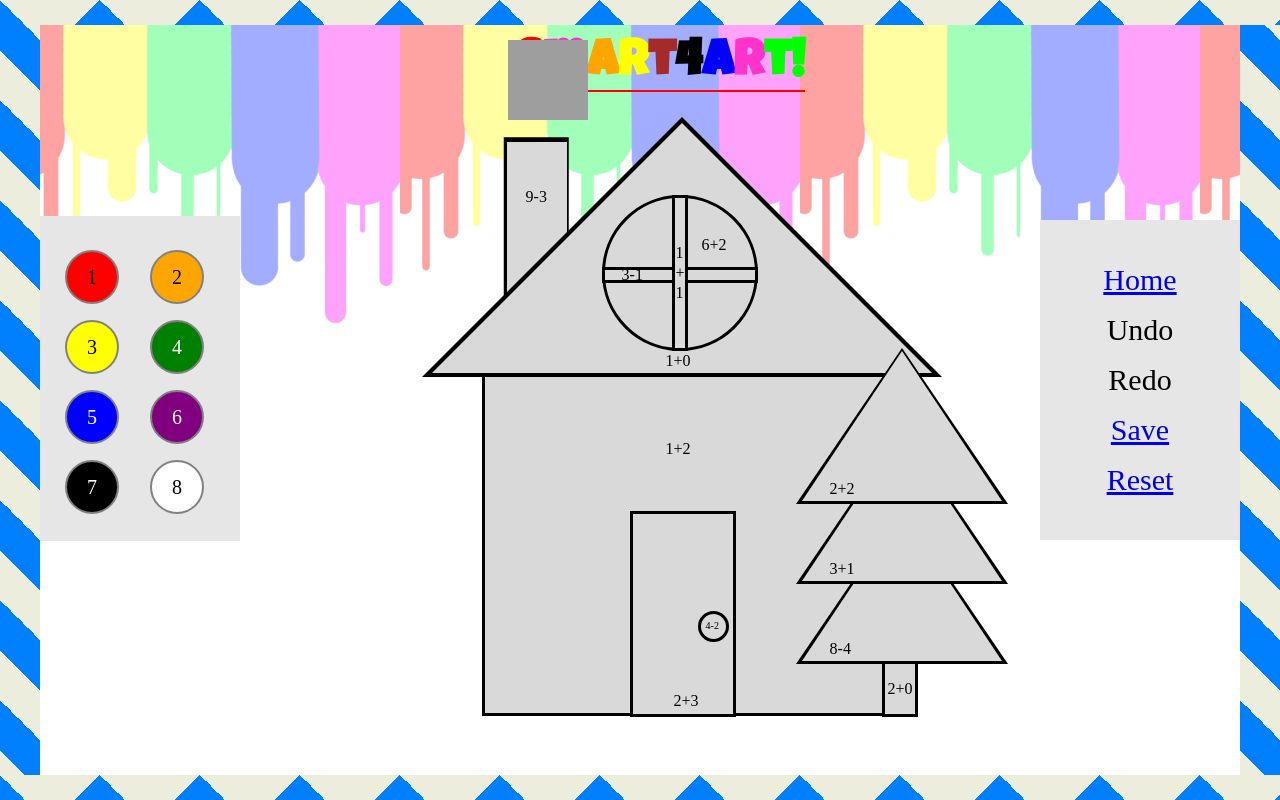
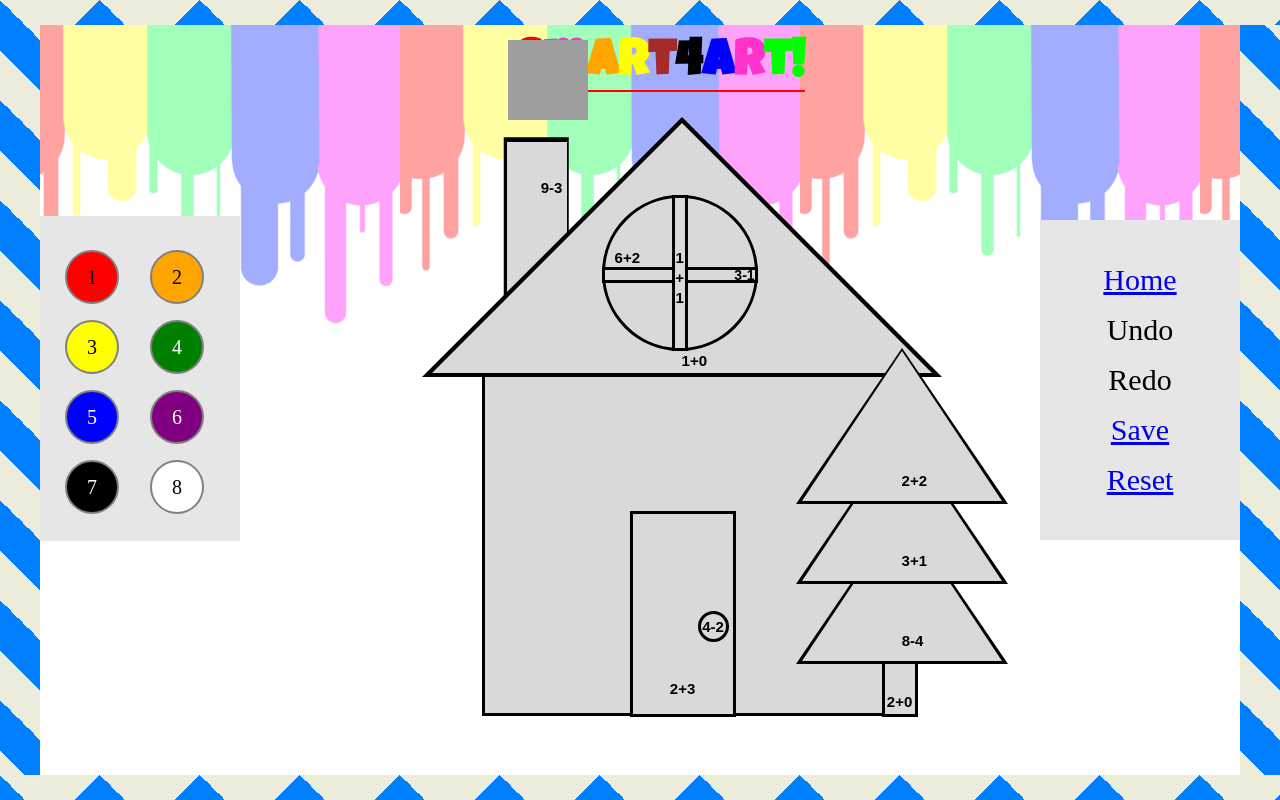
Before and after one commit to MasterLillyclaw/Project-LAL, a Python web app: template templates/MathHouse.html in a window 1280 px wide. Run offline with Jinja, Linux system fonts and the light colour scheme; the template is opened without the code that fills it, so the values that code supplies are empty; some libraries are stand-ins or nearby versions; grey boxes are pictures that could not be loaded.

Commit message:
Snowman and house both have specific palette working now

```diff
--- a/static/HouseTemplate.css
+++ b/static/HouseTemplate.css
@@ -15,6 +15,7 @@
   position: absolute;
   margin-left: 0%;
   margin-top: 35%;
+  font-size: 15px;
 }
 
 #Roof {
@@ -26,6 +27,8 @@
   position: absolute;
   margin-left: -12.5%;
   margin-top: -18%;
+  line-height: 475px;
+  font-size: 15px;
 }
 
 #RoofOutline {
@@ -39,6 +42,11 @@
   margin-top: -19.5%;
 }
 
+div .rotateText {
+  -webkit-transform: rotate(-90deg);
+  padding-right: 14px;
+}
+
 #Chimney {
 	border-bottom: 60px solid #d9d9d9;
 	border-left: 0px solid transparent;
@@ -49,6 +57,7 @@
   margin-left: -5%;
   margin-top: -2%;
   position: absolute;
+  font-size: 15px;
 }
 
 #ChimneyOutline {
@@ -71,6 +80,8 @@
   position: absolute;
   margin-left: 37%;
   margin-top: 79%;
+  line-height: 350px;
+  font-size: 15px;
 }
 
 #DoorKnob {
@@ -84,6 +95,8 @@
   margin-left: 54%;
   margin-top: 104%;
   position: absolute;
+  line-height: 25px;
+  font-size: 15px;
 }
 
 #TreeTop {
@@ -95,6 +108,8 @@
   position: absolute;
   margin-left: 80%;
   margin-top: 39%;
+  line-height: 260px;
+  font-size: 15px;
 }
 
 #TreeMiddle {
@@ -106,6 +121,8 @@
   position: absolute;
   margin-left: 80%;
   margin-top: 59%;
+  line-height: 260px;
+  font-size: 15px;
 }
 
 #TreeBottom {
@@ -117,6 +134,12 @@
   position: absolute;
   margin-left: 80%;
   margin-top: 79%;
+  line-height: 260px;
+  font-size: 15px;
+}
+
+div .dontWrap {
+  width: 22px;
 }
 
 #TreeTopOutline {
@@ -160,10 +183,12 @@
   position: absolute;
   margin-left: 100%;
   margin-top: 104%;
+  line-height: 175px;
+  font-size: 15px;
 }
 
 #Window {
-  width: 150px;
+  width: 140px;
   height: 150px;
   border: solid;
   background: #d9d9d9;
@@ -172,17 +197,24 @@
   border-radius: 300px;
   margin-left: 30%;
   margin-top: 0%;
+  text-align: left;
   position: absolute;
+  line-height: 120px;
+  padding-left: 10px;
+  font-size: 15px;
 }
 
 #WindowCrossVer {
   background: #d9d9d9;
   border: solid;
-  height: 150px;
+  height: 100px;
   position: absolute;
   width: 10px;
   margin-left: 47.5%;
   margin-top: 0%;
+  padding-top: 50px;
+  line-height: 20px;
+  font-size: 15px;
 }
 
 #WindowCrossHor {
@@ -193,6 +225,9 @@
   width: 150px;
   margin-left: 30%;
   margin-top: 18%;
+  text-align: right;
+  line-height: 11px;
+  font-size: 14px;
 }
 /*webpage border*/
 #top, #bottom, #left, #right {
--- a/static/MathPalette.js
+++ b/static/MathPalette.js
@@ -4,6 +4,7 @@ var color;
 function makeColorRed() {
   $("#redCircle").on("click", function () {
     color = $(this).css("background");
+    var expected = $(this).css("background");
     // It only affects the middle part of the snowman's hat
     $("#HatMiddle").on("click", function () {
       if (color == expected) {
@@ -18,7 +19,6 @@ function makeColorRed() {
       if (color == expected) {
         $(this).css("border-bottom", "250px solid red");
         $(this).css("color", "red");
-        $(this).css("border", "solid black");
       }
     });
   })
@@ -101,21 +101,18 @@ function makeColorGreen() {
       if (color == expected) {
         $(this).css("border-bottom", "150px solid green");
         $(this).css("color", "green");
-        $(this).css("border", "solid black");
       }
     });
     $("#TreeMiddle").on("click", function () {
       if (color == expected) {
         $(this).css("border-bottom", "150px solid green");
         $(this).css("color", "green");
-        $(this).css("border", "solid black");
       }
     });
     $("#TreeTop").on("click", function () {
       if (color == expected) {
         $(this).css("border-bottom", "150px solid green");
         $(this).css("color", "green");
-        $(this).css("border", "solid black");
       }
     });
   })
@@ -139,11 +136,10 @@ function makeColorPurple() {
   $("#purpleCircle").on("click", function () {
     color = $(this).css("background");
     var expected = $(this).css("background");
-    $(".clickableChimney").on("click", function () {
+    $("#Chimney").on("click", function () {
       if (color == expected) {
         $(this).css("border-bottom", "60px solid purple")
         $(this).css("color", "purple");
-        $(this).css("border", "solid black");
       }
     });
   })
--- a/templates/MathHouse.html
+++ b/templates/MathHouse.html
@@ -5,7 +5,6 @@
   <link rel="stylesheet" href="../static/palette.css">
   <link rel="stylesheet" href="../static/tools-tab.css">
   <link rel="stylesheet" href="../static/HouseTemplate.css">
-  <link rel="stylesheet" href="../static/HouseMathEqu.css">
 
   <script src="https://ajax.googleapis.com/ajax/libs/jquery/2.1.3/jquery.min.js"></script>
     <script src="../static/MathPalette.js"></script>
@@ -65,40 +64,43 @@
 <div class = "Border">
 <p>&nbsp;</p>
 
-  <h1 id = "Chimney" class="clickable"></h1>
-  <h1 id = "Foundation" class="clickable"></h1>
+  <h1 id = "Foundation">1+2</h1>
   <h1 id = "RoofOutline"></h1>
-  <h1 id = "Roof" class="clickableRoof"></h1>
+  <h1 id = "Roof">1+0</h1>
   <h1 id = "ChimneyOutline"></h1>
-  <h1 id = "Chimney" class="clickableChimney"></h1>
-  <h1 id = "Window" class="clickable"></h1>
-  <h1 id = "WindowCrossHor" class="clickable"></h1>
-  <h1 id = "WindowCrossVer" class="clickable"></h1>
-  <h1 id = "Door" class="clickable"></h1>
-  <h1 id = "DoorKnob" class="clickable"></h1>
-  <h1 id = "TreeStump" class="clickable"></h1>
+  <h1 id = "Chimney"><div class=rotateText>9-3</div></h1>
+  <h1 id = "Window">6+2</h1>
+  <h1 id = "WindowCrossHor">3-1</h1>
+  <h1 id = "WindowCrossVer">
+    <div class="multipleLines">
+      1<br>
+      +<br>
+      1</div></h1>
+  <h1 id = "Door">2+3</h1>
+  <h1 id = "DoorKnob">4-2</h1>
+  <h1 id = "TreeStump">2+0</h1>
   <h1 id = "TreeBottomOutline"></h1>
-  <h1 id = "TreeBottom" class="clickableTree"></h1>
+  <h1 id = "TreeBottom"><div class="dontWrap">8-4</div></h1>
   <h1 id = "TreeMiddleOutline"></h1>
-  <h1 id = "TreeMiddle" class="clickableTree"></h1>
+  <h1 id = "TreeMiddle">3+1</h1>
   <h1 id = "TreeTopOutline"></h1>
-  <h1 id = "TreeTop" class="clickableTree"></h1>
+  <h1 id = "TreeTop">2+2</h1>
 
 <!--Integrates math equations into the house picture  -->
-  <p id = "ChimneyEqu">9-3</p>
+  <!-- <p id = "ChimneyEqu">9-3</p>
   <p id = "FoundationEqu">1+2</p>
   <p id = "RoofEqu" >1+0</p>
   <p id = "WindowEqu">6+2</p>
-  <p id = "WindowCrossHorEqu">3-1</p>
-  <p id = "WindowCrossVerEqu1">1</p>
+  <p id = "WindowCrossHorEqu">3-1</p> -->
+  <!-- <p id = "WindowCrossVerEqu1">1</p>
   <p id = "WindowCrossVerEqu2">+</p>
-  <p id = "WindowCrossVerEqu3">1</p>
-  <p id = "DoorEqu">2+3</p>
+  <p id = "WindowCrossVerEqu3">1</p> -->
+  <!-- <p id = "DoorEqu">2+3</p>
   <p id = "DoorKnobEqu">4-2</p>
   <p id = "TreeStumpEqu">2+0</p>
   <p id = "TreeBottomEqu">8-4</p>
   <p id = "TreeMiddleEqu">3+1</p>
-  <p id = "TreeTopEqu">2+2</p>
+  <p id = "TreeTopEqu">2+2</p> -->
 
 
 </div>
--- a/templates/MathSnowman.html
+++ b/templates/MathSnowman.html
@@ -5,7 +5,6 @@
   <link rel="stylesheet" href="../static/palette.css">
   <link rel="stylesheet" href="../static/tools-tab.css">
   <link rel="stylesheet" href="../static/SnowmanTemplate.css">
-  <link rel="stylesheet" href="../static/SnowmanMathEqu.css">
 
   <script src="https://ajax.googleapis.com/ajax/libs/jquery/2.1.3/jquery.min.js"></script>
   <script src="../static/MathPalette.js"></script>
```
